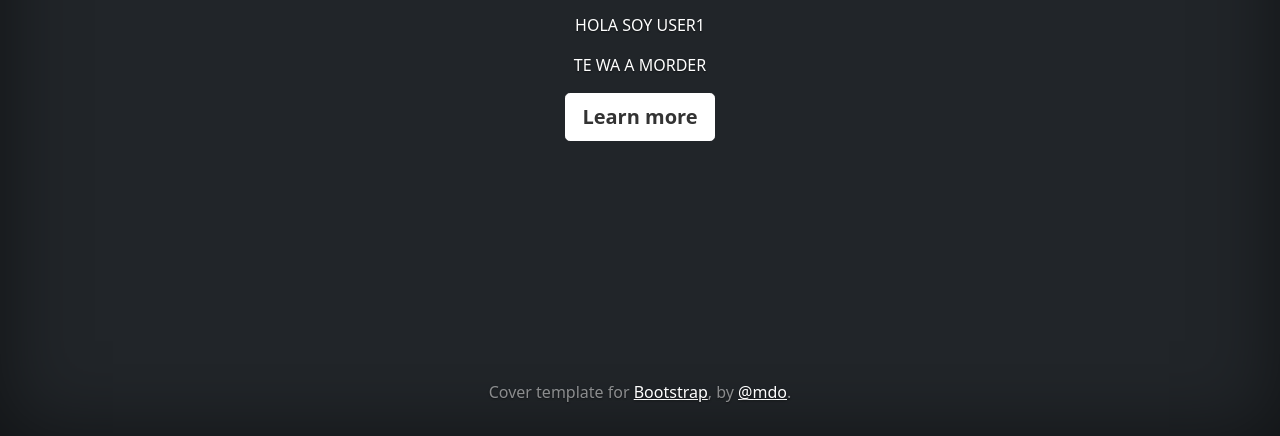
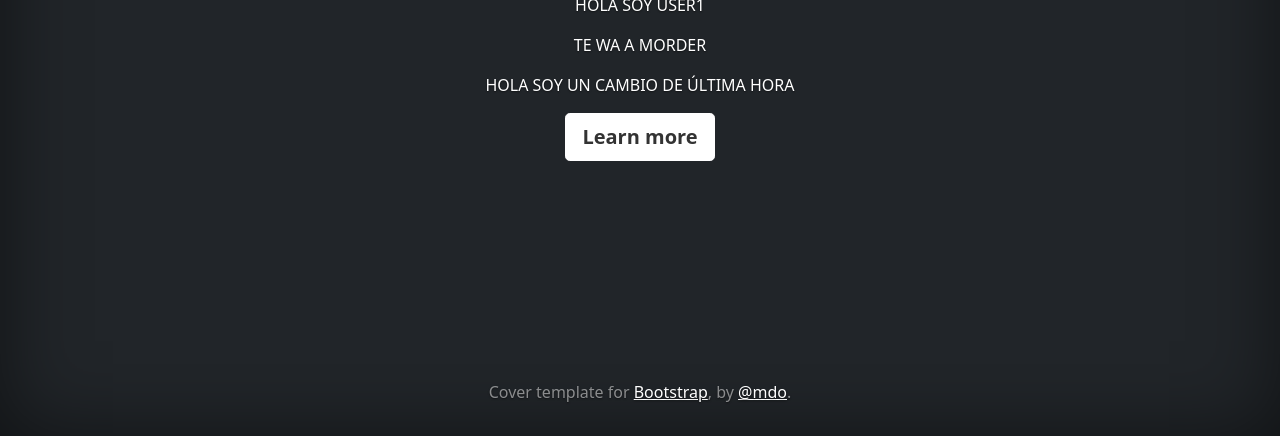
Before and after one commit to vrfigueredo/git-work-prueba, a plain HTML site: page index.html in a window 1280 px wide. Shown: the part 364-800 px from the top of the page. Drawn offline with Linux system fonts and the light colour scheme.

Commit message:
ultimo prueba

```diff
--- a/index.html
+++ b/index.html
@@ -54,6 +54,7 @@
     <p class="lead">Startup sounds HOLI </p>
     <p>HOLA SOY USER1</p>
     <p>TE WA A MORDER</p>
+    <p>HOLA SOY UN CAMBIO DE ÚLTIMA HORA</p>
     <p class="lead">
       <a href="#" class="btn btn-lg btn-secondary fw-bold border-white bg-white">Learn more</a>
     </p>
```
